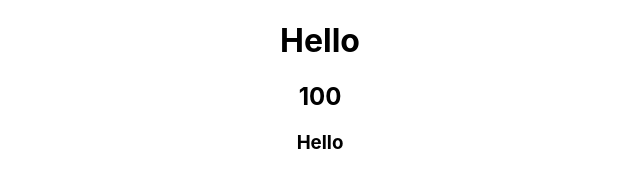
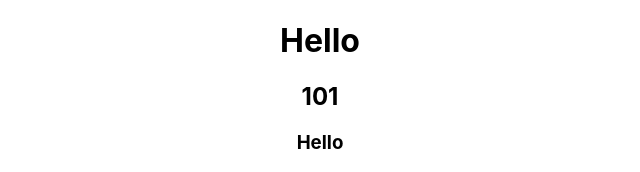
Before and after one commit to webberliao/reactjs, a React (Create React App) app: page / in a window 1280 px wide. Shown: the top 172 px of the page, without its empty margins (320-960 px from the left). Built offline with nearby package versions, Linux system fonts and the light colour scheme.

Commit message:
Test 101

```diff
--- a/src/App.js
+++ b/src/App.js
@@ -12,7 +12,7 @@ class App extends Component{ // 繼承Component類別
     return (
       <div className="App">
         <h1>Hello</h1>
-        <h2>100</h2>
+        <h2>101</h2>
         <h3>Hello</h3>
         <Header />
     	</div>
```
